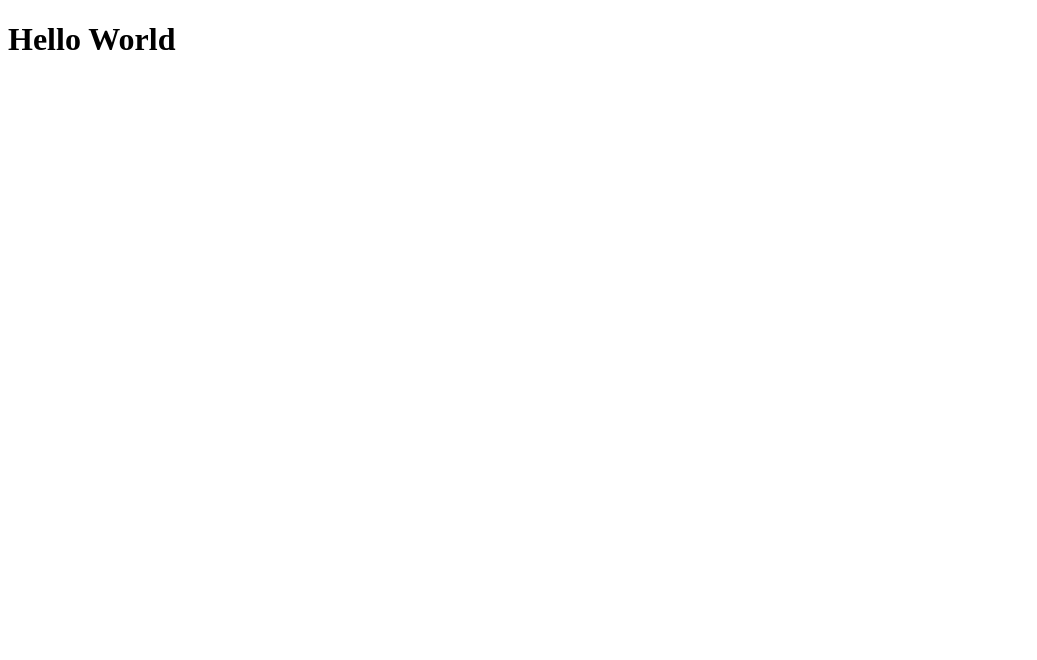
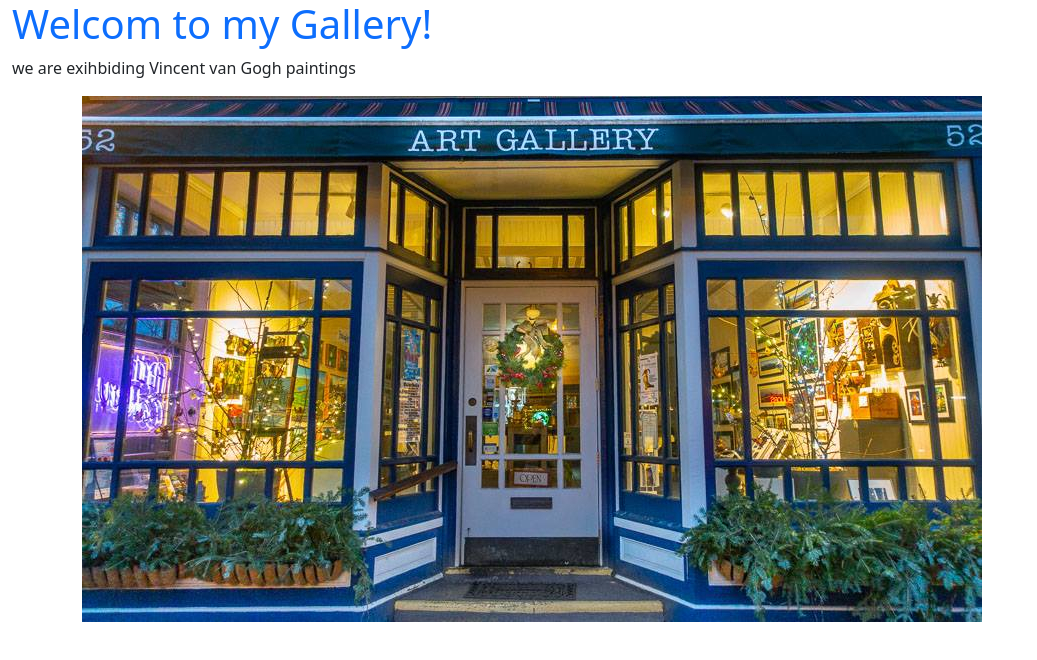
Before and after one commit to RaihanaN2026/Unit-3-notes, a plain HTML site: page index.html in a window 1280 px wide. Shown: the whole page, without its empty margins (0-1037 px from the left). Drawn offline with nearby package versions, Linux system fonts and the light colour scheme.

Commit message:
starting bootstraps

```diff
--- a/index.html
+++ b/index.html
@@ -6,10 +6,20 @@
   <title>Hello World</title>
   <link rel="stylesheet" href="style.css">
   <script src="script.js" type="text/javascript"></script>
+
+    <!-- Bootstrap CSS -->
+    <link href="https://cdn.jsdelivr.net/npm/bootstrap@5.3.3/dist/css/bootstrap.min.css" rel="stylesheet">
 </head>
 
 <body>
-  <h1>Hello World</h1>
+  <div class="container-fluid">
+    <h1 class="text-primary"> Welcom to my Gallery!</h1>
+    <p> we are exihbiding Vincent van Gogh paintings </p>
+  </div>
+
+  <div class="container">
+    <img src="gallery.jpg" class="img-fluid">
+  </div>
 
 
 
```
Also changed, not shown: gallery.jpg (added).
